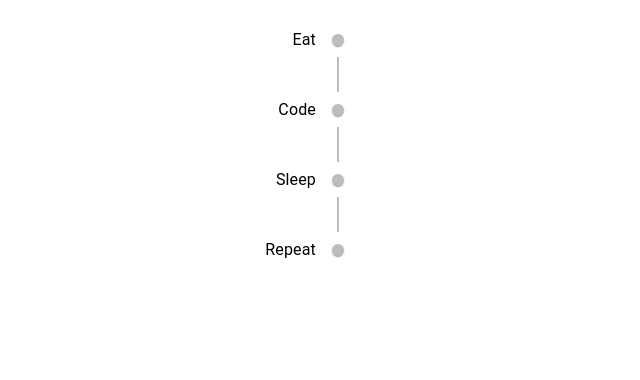
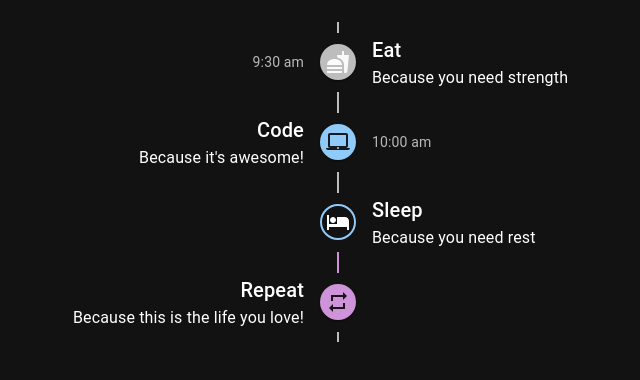
Before and after one commit to Tynik/tynik.github.io, a React app: page / in a window 1280 px wide. Shown: the top 380 px of the page, without its empty margins (302-942 px from the left). Built offline with nearby package versions, Linux system fonts and the light colour scheme.

Commit message:
Setup eslint + prettier

```diff
--- a/src/App.tsx
+++ b/src/App.tsx
@@ -1,43 +1,109 @@
 import React from 'react';
+import { ThemeProvider, createTheme } from '@mui/material/styles';
 
-import Timeline from '@mui/lab/Timeline';
-import TimelineItem from '@mui/lab/TimelineItem';
-import TimelineSeparator from '@mui/lab/TimelineSeparator';
-import TimelineConnector from '@mui/lab/TimelineConnector';
-import TimelineContent from '@mui/lab/TimelineContent';
-import TimelineDot from '@mui/lab/TimelineDot';
+import { CssBaseline, Container, Typography } from '@mui/material';
+import {
+  Timeline,
+  TimelineItem,
+  TimelineSeparator,
+  TimelineConnector,
+  TimelineContent,
+  TimelineDot,
+  TimelineOppositeContent,
+} from '@mui/lab';
+import {
+  Fastfood as FastfoodIcon,
+  LaptopMac as LaptopMacIcon,
+  Hotel as HotelIcon,
+  Repeat as RepeatIcon,
+} from '@mui/icons-material';
+
+const darkTheme = createTheme({
+  palette: {
+    mode: 'dark',
+  },
+});
 
 const App = () => {
   return (
-    <Timeline position="left">
+    <ThemeProvider theme={darkTheme}>
+      <CssBaseline />
+      <Container maxWidth="xl">
+        <Timeline position="alternate">
           <TimelineItem>
+            <TimelineOppositeContent
+              sx={{ m: 'auto 0' }}
+              align="right"
+              variant="body2"
+              color="text.secondary"
+            >
+              9:30 am
+            </TimelineOppositeContent>
             <TimelineSeparator>
-          <TimelineDot/>
-          <TimelineConnector/>
+              <TimelineConnector />
+              <TimelineDot>
+                <FastfoodIcon />
+              </TimelineDot>
+              <TimelineConnector />
             </TimelineSeparator>
-        <TimelineContent>Eat</TimelineContent>
+            <TimelineContent sx={{ py: '12px', px: 2 }}>
+              <Typography variant="h6" component="span">
+                Eat
+              </Typography>
+              <Typography>Because you need strength</Typography>
+            </TimelineContent>
+          </TimelineItem>
+          <TimelineItem>
+            <TimelineOppositeContent sx={{ m: 'auto 0' }} variant="body2" color="text.secondary">
+              10:00 am
+            </TimelineOppositeContent>
+            <TimelineSeparator>
+              <TimelineConnector />
+              <TimelineDot color="primary">
+                <LaptopMacIcon />
+              </TimelineDot>
+              <TimelineConnector />
+            </TimelineSeparator>
+            <TimelineContent sx={{ py: '12px', px: 2 }}>
+              <Typography variant="h6" component="span">
+                Code
+              </Typography>
+              <Typography>Because it&apos;s awesome!</Typography>
+            </TimelineContent>
           </TimelineItem>
           <TimelineItem>
             <TimelineSeparator>
-          <TimelineDot/>
-          <TimelineConnector/>
+              <TimelineConnector />
+              <TimelineDot color="primary" variant="outlined">
+                <HotelIcon />
+              </TimelineDot>
+              <TimelineConnector sx={{ bgcolor: 'secondary.main' }} />
             </TimelineSeparator>
-        <TimelineContent>Code</TimelineContent>
+            <TimelineContent sx={{ py: '12px', px: 2 }}>
+              <Typography variant="h6" component="span">
+                Sleep
+              </Typography>
+              <Typography>Because you need rest</Typography>
+            </TimelineContent>
           </TimelineItem>
           <TimelineItem>
             <TimelineSeparator>
-          <TimelineDot/>
-          <TimelineConnector/>
+              <TimelineConnector sx={{ bgcolor: 'secondary.main' }} />
+              <TimelineDot color="secondary">
+                <RepeatIcon />
+              </TimelineDot>
+              <TimelineConnector />
             </TimelineSeparator>
-        <TimelineContent>Sleep</TimelineContent>
-      </TimelineItem>
-      <TimelineItem>
-        <TimelineSeparator>
-          <TimelineDot/>
-        </TimelineSeparator>
-        <TimelineContent>Repeat</TimelineContent>
+            <TimelineContent sx={{ py: '12px', px: 2 }}>
+              <Typography variant="h6" component="span">
+                Repeat
+              </Typography>
+              <Typography>Because this is the life you love!</Typography>
+            </TimelineContent>
           </TimelineItem>
         </Timeline>
+      </Container>
+    </ThemeProvider>
   );
 };
 
--- a/src/index.tsx
+++ b/src/index.tsx
@@ -1,7 +1,7 @@
 import React from 'react';
-import ReactDOM from 'react-dom';
+import ReactDOM from 'react-dom/client';
 
 import App from '~/App';
 
 const root = ReactDOM.createRoot(document.getElementById('app'));
-root.render(<App/>);
+root.render(<App />);
```
Also changed, not shown: package.json (+17 -1 lines), .eslintrc.json (added), 2 other files (tests, documents, lock files or other folders). Lines whose indentation alone changed are shown as unchanged.
